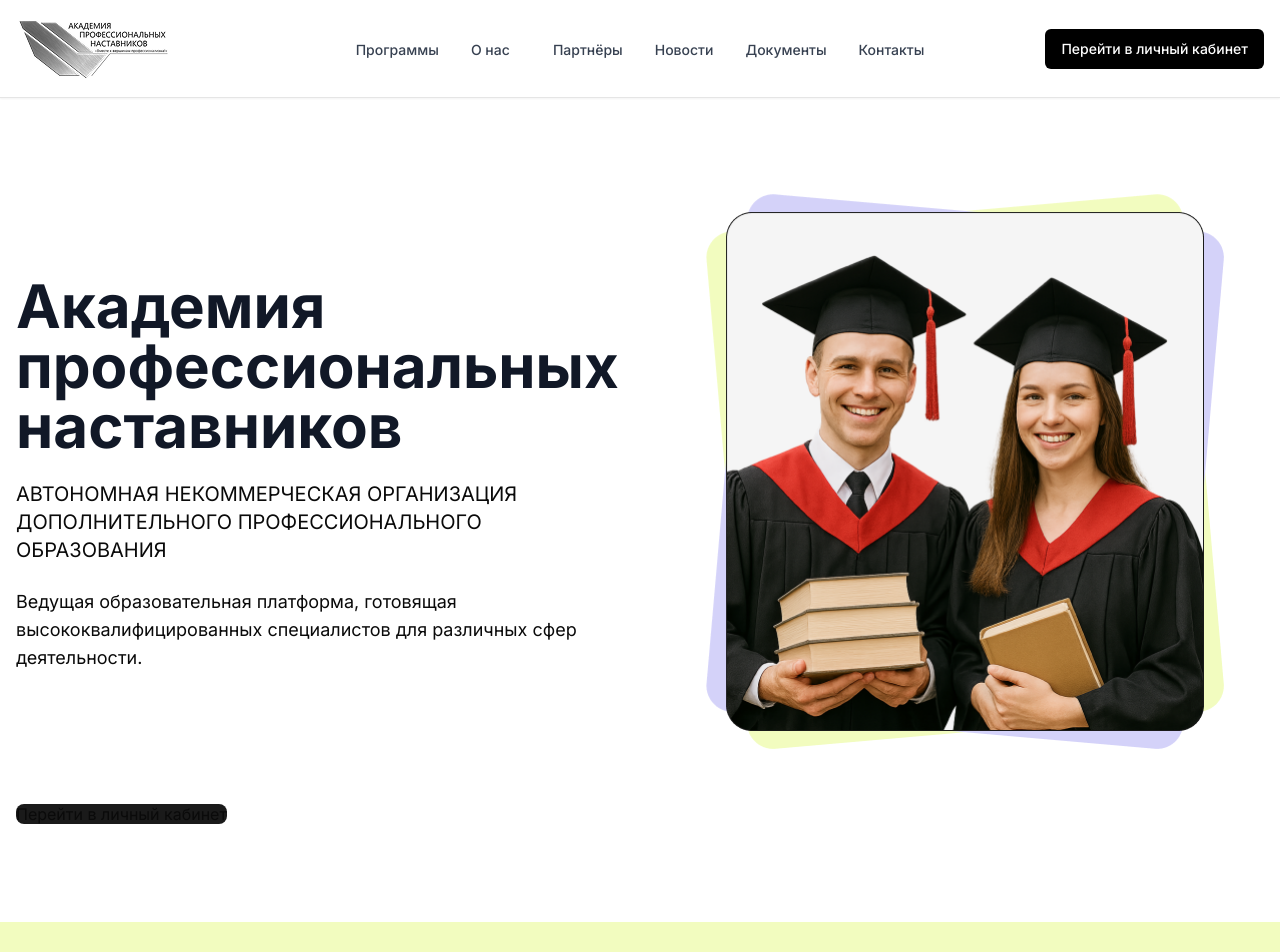
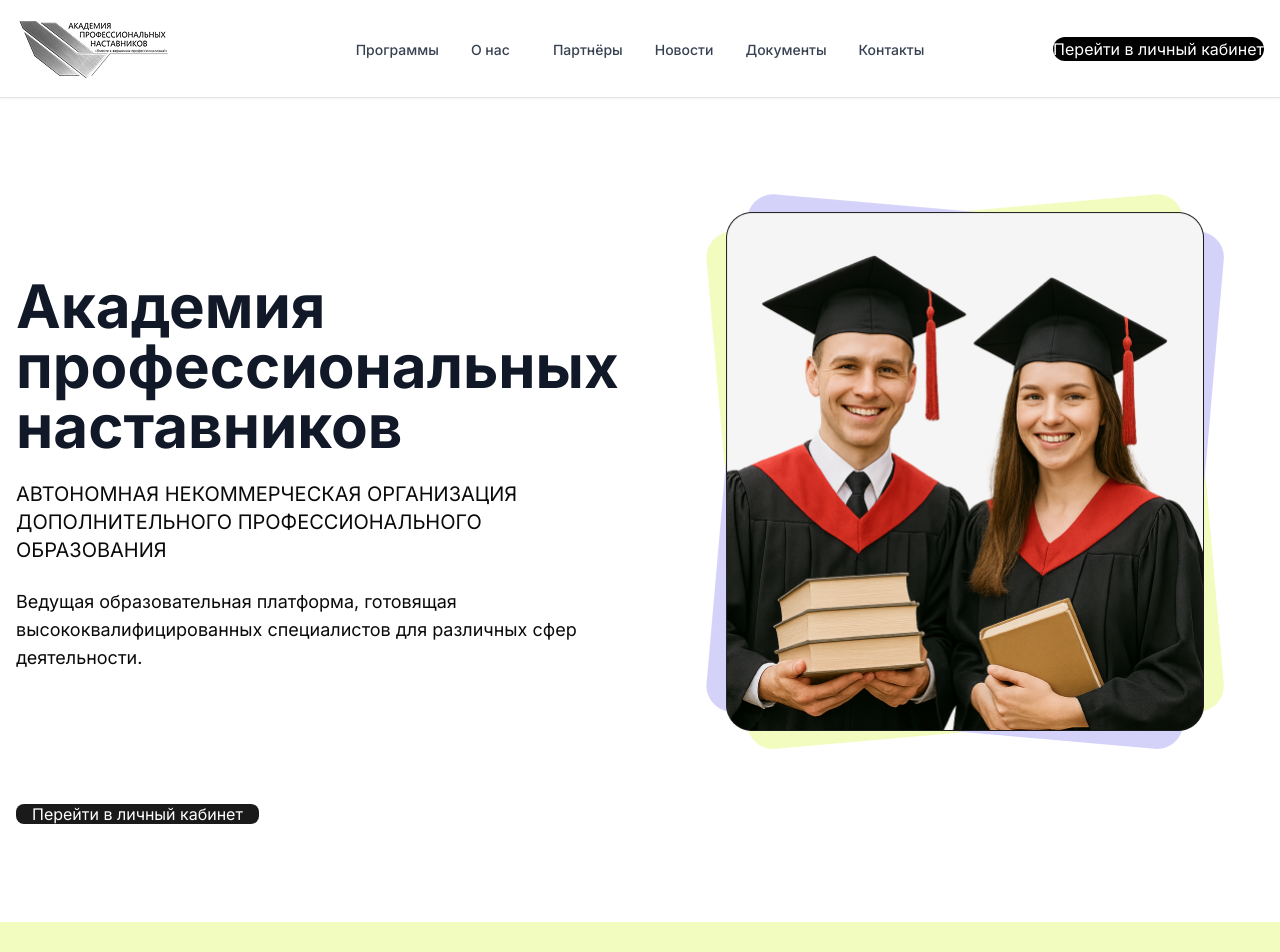
Before and after one commit to ANODs/ANO-DPO, a Next.js app: page / in a window 1280 px wide. Shown: the top 952 px of the page. Built offline with nearby package versions, Linux system fonts and the light colour scheme.

Commit message:
links styles

```diff
--- a/components/footer.tsx
+++ b/components/footer.tsx
@@ -77,7 +77,7 @@ export default function Footer() {
             viewport={{ once: true }}
             className="flex justify-start lg:justify-end"
           >
-            <Link href='https://lms.anoacademy.ru' className="w-full lg:w-auto h-11 lg:h-[51px] bg-white hover:bg-gray-100 text-black">
+            <Link href='https://lms.anoacademy.ru' target="_blank" className="w-full lg:w-auto h-11 lg:h-[51px] bg-white hover:bg-gray-100 text-black rounded-xl flex justify-center items-center">
               Перейти в личный кабинет
             </Link>
           </motion.div>
--- a/components/header.tsx
+++ b/components/header.tsx
@@ -67,7 +67,7 @@ export default function Header() {
               transition={{ delay: 0.5 }}
               className="flex justify-end"
             >
-              <Button className="bg-black text-white hover:bg-gray-800">Перейти в личный кабинет</Button>
+              <Link href='https://lms.anoacademy.ru' target="_blank" className="bg-black rounded-xl text-white hover:bg-gray-800">Перейти в личный кабинет</Link>
             </motion.div>
           </div>
 
@@ -124,7 +124,7 @@ export default function Header() {
 
               {/* Login Button */}
               <div className="px-4 mb-4">
-                <Link href='https://lms.anoacademy.ru' className="w-full h-12 bg-black text-white hover:bg-gray-800 rounded-lg">
+                <Link href='https://lms.anoacademy.ru' target="_blank" className="w-full h-12 bg-black text-white hover:bg-gray-800 rounded-lg">
                   Перейти в личный кабинет
                 </Link>
               </div>
--- a/components/hero-section.tsx
+++ b/components/hero-section.tsx
@@ -72,8 +72,9 @@ export default function HeroSection() {
           </motion.div>
           <motion.div initial={{ opacity: 0, y: 20 }} animate={{ opacity: 1, y: 0 }} transition={{ delay: 0.6 }} className="relative order-3">
             <Link href='https://lms.anoacademy.ru'
+              target="_blank"
               size="lg"
-              className="w-full lg:w-auto bg-[#1A1A1A] hover:bg-[#1A1A1b]text-white h-12 lg:h-[51px] rounded-lg "
+              className="text-white px-4 xy-2 w-full lg:w-auto bg-[#1A1A1A] hover:bg-[#1A1A1b]text-white h-12 lg:h-[51px] rounded-lg "
             >
               Перейти в личный кабинет
             </Link>
```
